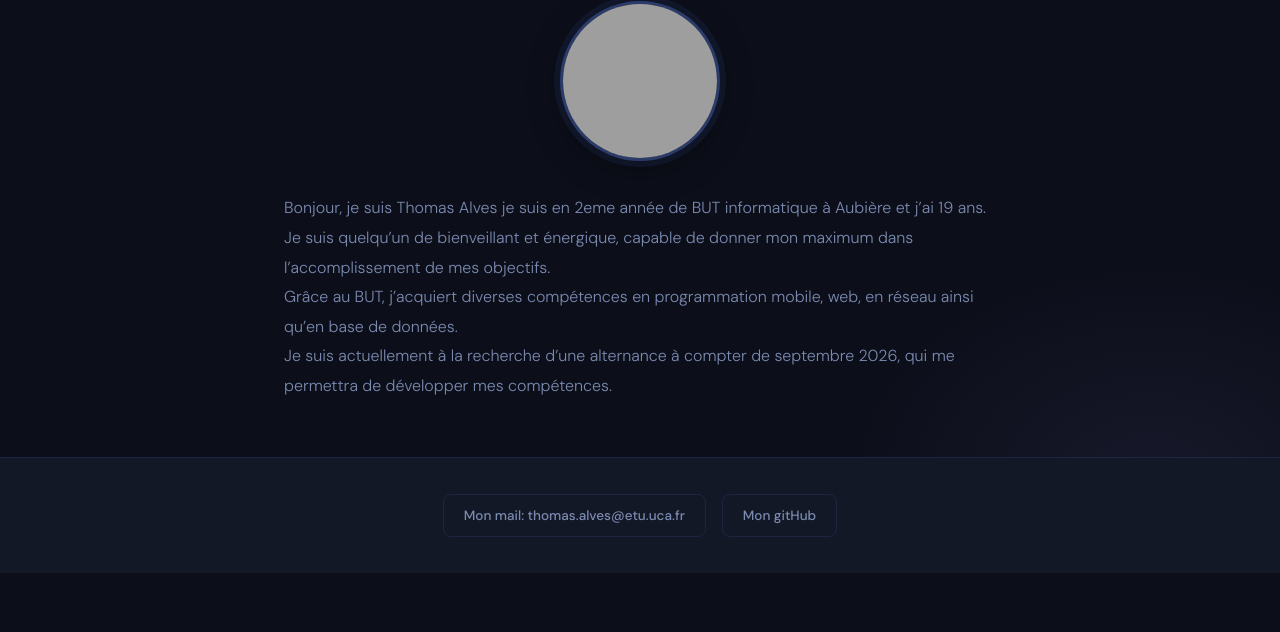
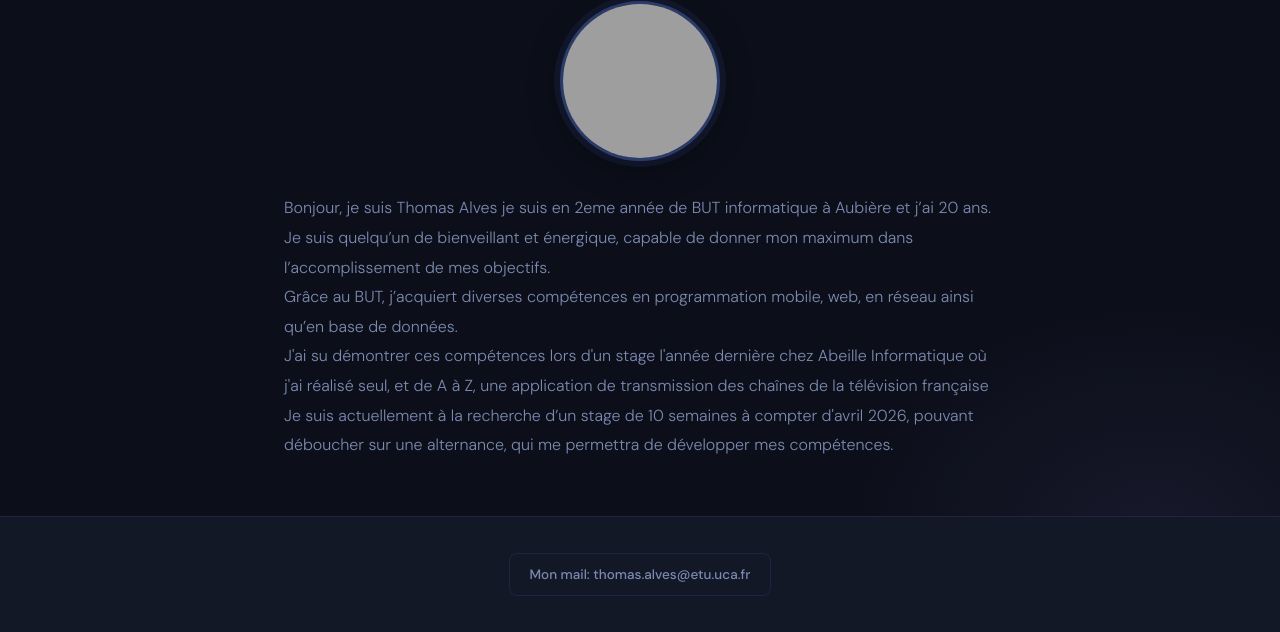
Before and after one commit to tohsam/portfolio, a plain HTML site: page index.html in a window 1280 px wide. Shown: the part 343-975 px from the top of the page. Before the commit the page ends 916 px from the top, so only its background shows below. Drawn offline with Linux system fonts and the light colour scheme; grey boxes are pictures that could not be loaded.

Commit message:
Remove link from footer and Update description

```diff
--- a/index.html
+++ b/index.html
@@ -23,15 +23,15 @@
         <div class="accueil">
             <h1>Alves Thomas</h1>
             <img src="images/moi_accueil.jpg" alt="photo de moi">
-            <p>Bonjour, je suis Thomas Alves je suis en 2eme année de BUT informatique à Aubière et j’ai 19 ans. <br>
+            <p>Bonjour, je suis Thomas Alves je suis en 2eme année de BUT informatique à Aubière et j’ai 20 ans. <br>
                 Je suis quelqu’un de bienveillant et énergique, capable de donner mon maximum dans l’accomplissement de mes objectifs.<br>
                 Grâce au BUT, j’acquiert diverses compétences en programmation mobile, web, en réseau ainsi qu’en base de données.<br>
-                Je suis actuellement à la recherche d’une alternance à compter de septembre 2026, qui me permettra de développer mes compétences.</p>
+                J'ai su démontrer ces compétences lors d'un stage l'année dernière chez Abeille Informatique où j'ai réalisé seul, et de A à Z, une application de transmission des chaînes de la télévision française</br>
+                Je suis actuellement à la recherche d’un stage de 10 semaines à compter d'avril 2026, pouvant déboucher sur une alternance, qui me permettra de développer mes compétences.</p>
         </div>
     </header>
     <footer class="footer">
         <a href="mailto:thomas.alves@etu.uca.fr">Mon mail: thomas.alves@etu.uca.fr</a>
-        <a href="https://github.com/tohsam">Mon gitHub</a>
     </footer>
 </body>
 </html>
```
